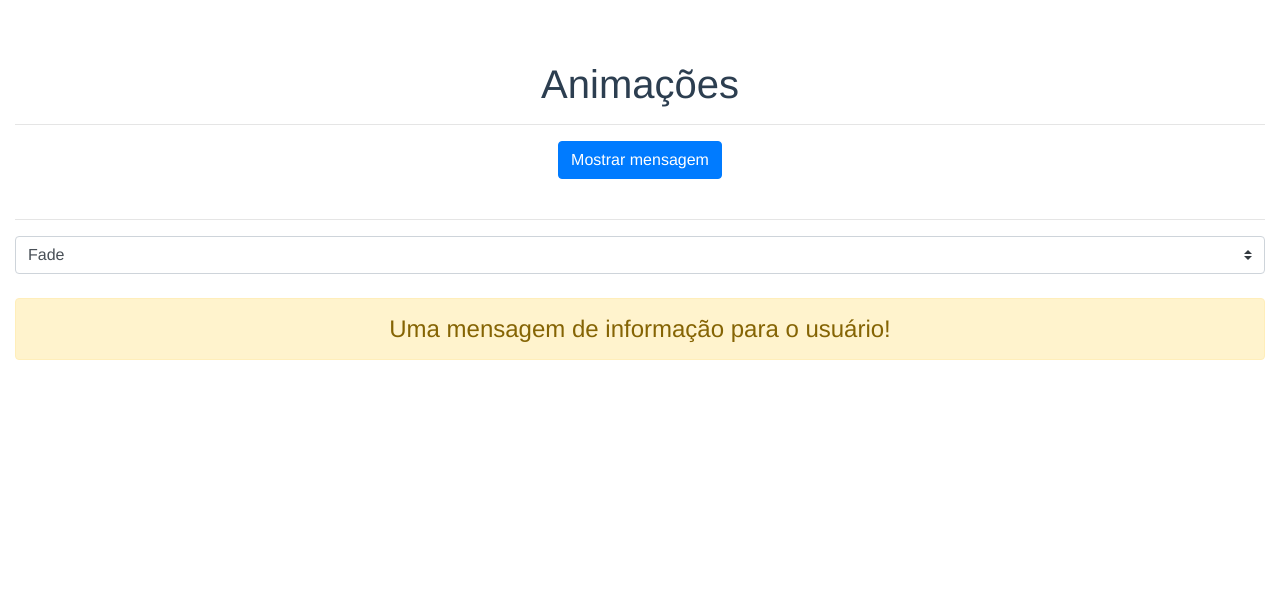
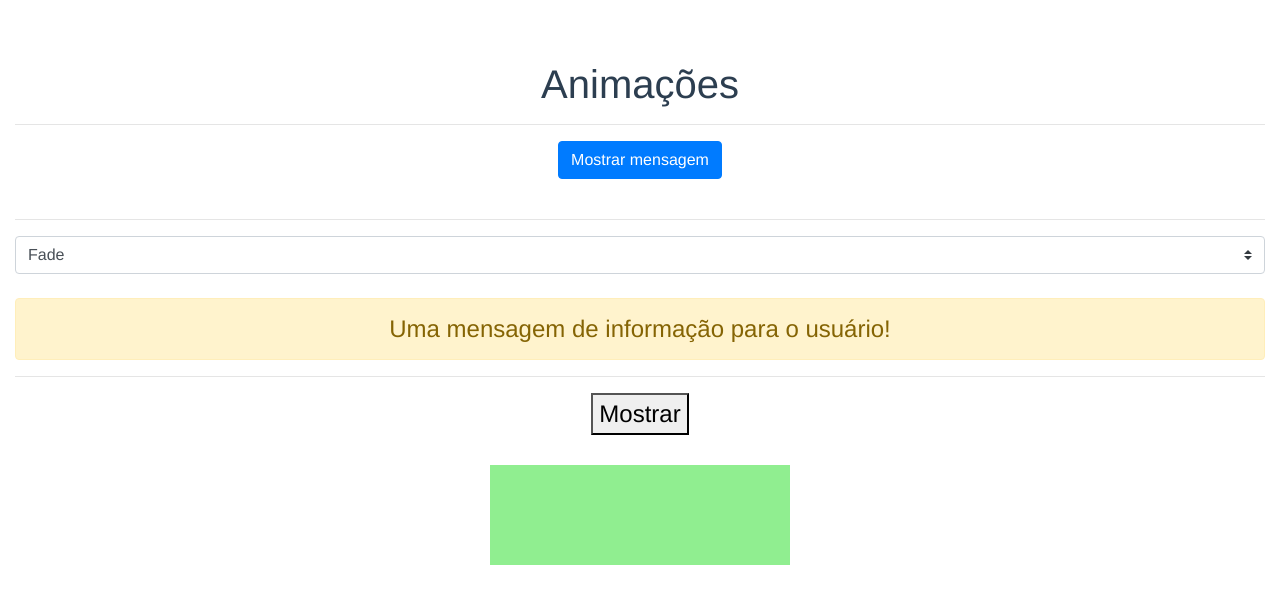
Before and after one commit to dimascapelari/animacoes-exercicios, a Vue app: page / in a window 1280 px wide. Shown: the top 604 px of the page. Built offline with nearby package versions, Linux system fonts and the light colour scheme.

Commit message:
Entendendo animacoes em JavaScript

```diff
--- a/src/App.vue
+++ b/src/App.vue
@@ -33,6 +33,21 @@
       <b-alert variant="warning" show v-else key="warning">{{ msg }}</b-alert>
     </transition>
     <!-- até aqui -->
+
+    <hr />
+    <button @click="exibir2 = !exibir2">Mostrar</button>
+    <transition
+      @before-enter="beforeEnter"
+      @enter="enter"
+      @after-enter="afterEnter"
+      @enter-cancelled="enterCancelled"
+      @before-leave="beforeLeave"
+      @leave="leave"
+      @after-leave="afterLeave"
+      @leave-cancelled="leaveCancelled"
+    >
+      <div v-if="exibir2" class="caixa"></div>
+    </transition>
   </div>
 </template>
 
@@ -42,8 +57,37 @@
     return {
       msg: "Uma mensagem de informação para o usuário!",
       exibir: false,
+      exibir2: true,
       tipoAnimacao: "fade",
     };
+  },
+  methods: {
+    beforeEnter(el) {
+      console.log("beforeEnter");
+    },
+    enter(el, done) {
+      console.log("enter");
+      done();
+    },
+    afterEnter(el) {
+      console.log("afterEnter");
+    },
+    enterCancelled() {
+      console.log("enterCancelled");
+    },
+    beforeLeave(el) {
+      console.log("beforeLeave");
+    },
+    leave(el, done) {
+      console.log("leave");
+      done();
+    },
+    afterLeave(el) {
+      console.log("afterLeave");
+    },
+    leaveCancelled() {
+      console.log("leaveCancelled");
+    },
   },
 };
 </script>
@@ -57,6 +101,13 @@
   color: #2c3e50;
   margin-top: 60px;
   font-size: 1.5rem;
+}
+
+.caixa {
+  height: 100px;
+  width: 300px;
+  margin: 30px auto;
+  background-color: lightgreen;
 }
 
 .fade-enter,
```
